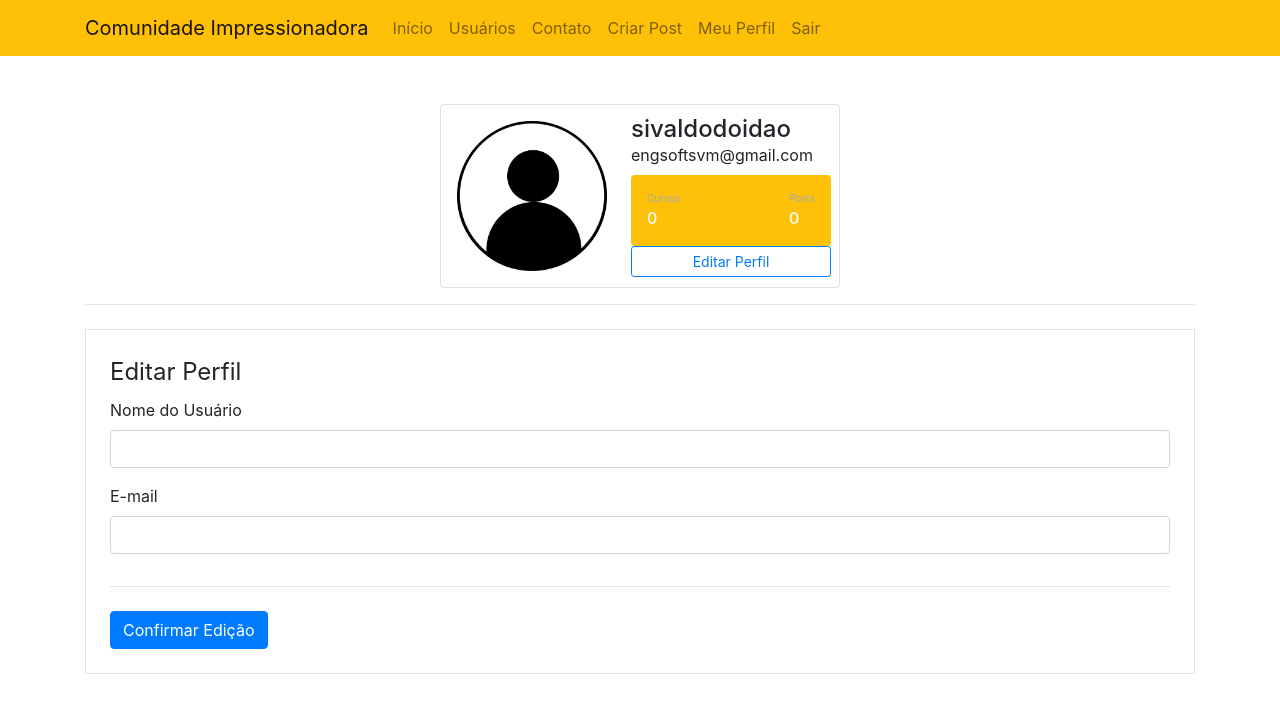
After one commit to sivaldo-almeida1973/SiteComunidadePythonFlask, a Flask app: page /perfil/editar in a window 1280 px wide. The commit adds this page. Shown: the top 713 px of the page. Run offline with Flask 3, Linux system fonts and the light colour scheme; a user stored in the database is signed in; some libraries are stand-ins or nearby versions.

Commit message:
Edição do Perfil

```diff
--- a/comunidadeimpressionadora/forms.py
+++ b/comunidadeimpressionadora/forms.py
@@ -20,3 +20,10 @@ class FormLogin(FlaskForm):  # Formulário de Login
     senha = PasswordField('Senha', validators=[DataRequired(), Length(6, 20)])
     lembrar_dados = BooleanField('Lembrar dados de acesso')
     botao_submit_login = SubmitField('Fazer Login')
+
+
+
+class FormEditarPerfil(FlaskForm):  # Formulário de editar perfil
+    username = StringField("Nome do Usuário", validators=[DataRequired()])
+    email = StringField('E-mail', validators=[DataRequired(), Email()])
+    botao_submit_editarperfil = SubmitField('Confirmar Edição')
--- a/comunidadeimpressionadora/routes.py
+++ b/comunidadeimpressionadora/routes.py
@@ -1,7 +1,7 @@
 #rotas do site(links)
 from flask import render_template, redirect, url_for, flash, request
 from comunidadeimpressionadora import app, database, bcrypt
-from comunidadeimpressionadora.forms import FormLogin, FormCriarConta
+from comunidadeimpressionadora.forms import FormLogin, FormCriarConta, FormEditarPerfil
 from comunidadeimpressionadora.models import Usuarios, Post
 from flask_login import login_required, current_user, login_user, logout_user
 
@@ -88,3 +88,11 @@ def perfil():
 @login_required
 def criar_post():
         return render_template('criarpost.html')
+
+
+@app.route('/perfil/editar', methods=['GET', 'POST']) #funcao de editar perfil
+@login_required
+def editar_perfil():
+    form = FormEditarPerfil()  #chama o formulario na class form
+    foto_perfil = url_for('static', filename='fotos_perfil/{}'.format(current_user.foto_perfil))  #edita foto do perfil
+    return render_template('editar_perfil.html', foto_perfil=foto_perfil, form=form)
--- /dev/null
+++ b/comunidadeimpressionadora/templates/editar_perfil.html
@@ -0,0 +1,50 @@
+{% extends 'perfil.html' %}
+
+
+{% block form_editar_perfil %}
+
+<div class="container">
+    <hr>
+    <div class="row">
+        <div class="col">
+              <!--formulario edita perfil-->
+            <form method="post" action="" class="border p-4 mt-2" novalidate>
+                {{ form.csrf_token }}   <!--mensagem de alerta-->
+                <legend>Editar Perfil</legend>
+                <fieldset>
+                     <div class="form-group">
+                        {{ form.username.label(class="form-control-label") }}
+                        {% if form.username.errors %}   <!--se tiver algum erro -->
+                           {{ form.username(class="form-control is-invalid") }}  <!--caixa de formulario vai ficar vermelha-->
+                         <div class="invalid-feedback">  <!--exibe os erros formatado com bootstrat -->
+                           {% for erro in form.username.errors %}  <!--fazer um for para cada erro-->
+                               {{ erro }}
+                           {% endfor %}
+                         </div>
+                        {% else %}  <!--caso contrario exibe a caixa normalmente-->
+                             {{ form.username(class="form-control") }}<!--caixa de formulario-->
+                        {% endif %}
+                    </div>
+                    <div class="form-group">
+                        {{ form.email.label(class="form-control-label") }}
+                        {% if form.email.errors %}   <!--se tiver algum erro -->
+                           {{ form.email(class="form-control is-invalid") }}  <!--caixa de formulario vai ficar vermelha-->
+                         <div class="invalid-feedback">  <!--exibe os erros formatado com bootstrat -->
+                           {% for erro in form.email.errors %}  <!--fazer um for para cada erro-->
+                               {{ erro }}
+                           {% endfor %}
+                         </div>
+                        {% else %}  <!--caso contrario exibe a caixa normalmente-->
+                             {{ form.email(class="form-control") }}<!--caixa de formulario-->
+                        {% endif %}
+                    </div>
+
+                </fieldset>
+                 <hr>
+                {{ form.botao_submit_editarperfil(class="btn btn-primary mt-2") }}
+            </form>
+        </div>
+
+    </div>
+</div>
+{% endblock %}
--- a/comunidadeimpressionadora/templates/perfil.html
+++ b/comunidadeimpressionadora/templates/perfil.html
@@ -29,12 +29,17 @@
            </div>  <!--fim-->
 
 
-                   <div class="button mt-2 d-flex flex-row align-items-center">
-                    <button class="btn btn-sm btn-outline-primary w-100">Editar Perfil</button>
-                   </div>
+               <div class="w-100" class="button mt-2 d-flex flex-row align-items-center">
+                   <a href="{{ url_for('editar_perfil') }}">  <!--link que direciona para funcao editar perfil que esta no routes-->
+                       <button class="btn btn-sm btn-outline-primary w-100">Editar Perfil</button>
+                   </a>
+               </div>
                 </div>
              </div>
         </div>
    </div>
+{% block form_editar_perfil %}
 
 {% endblock %}
+
+{% endblock %}
```
